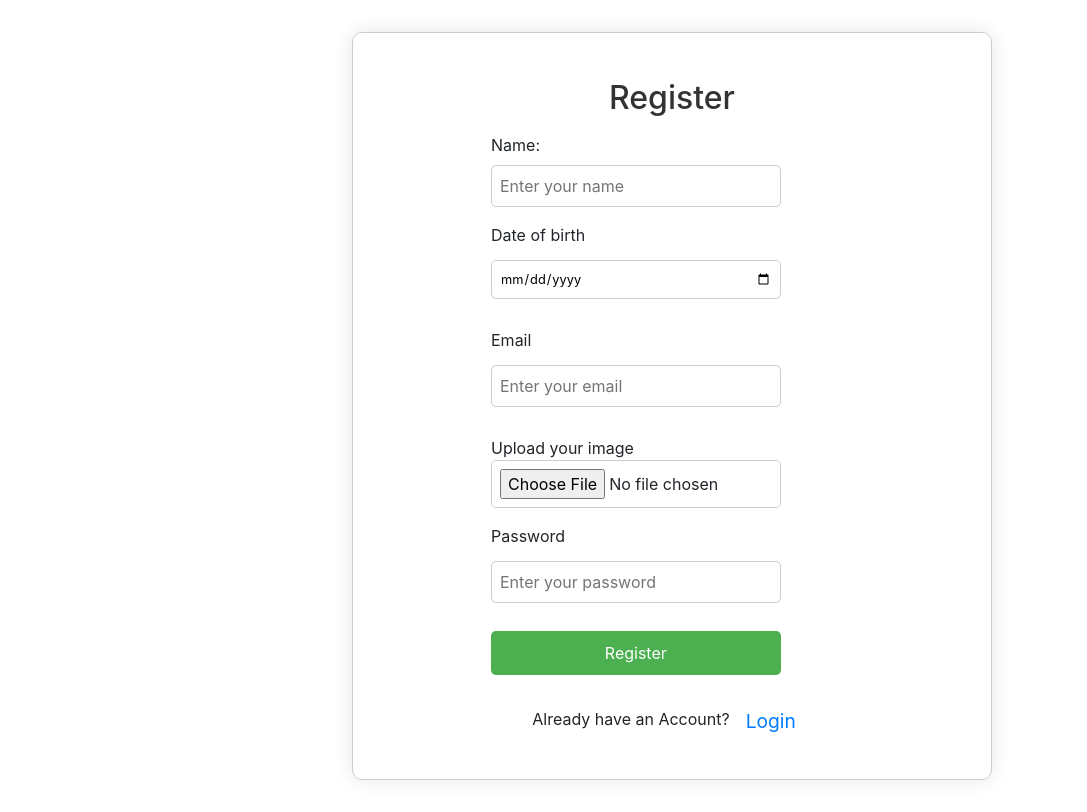
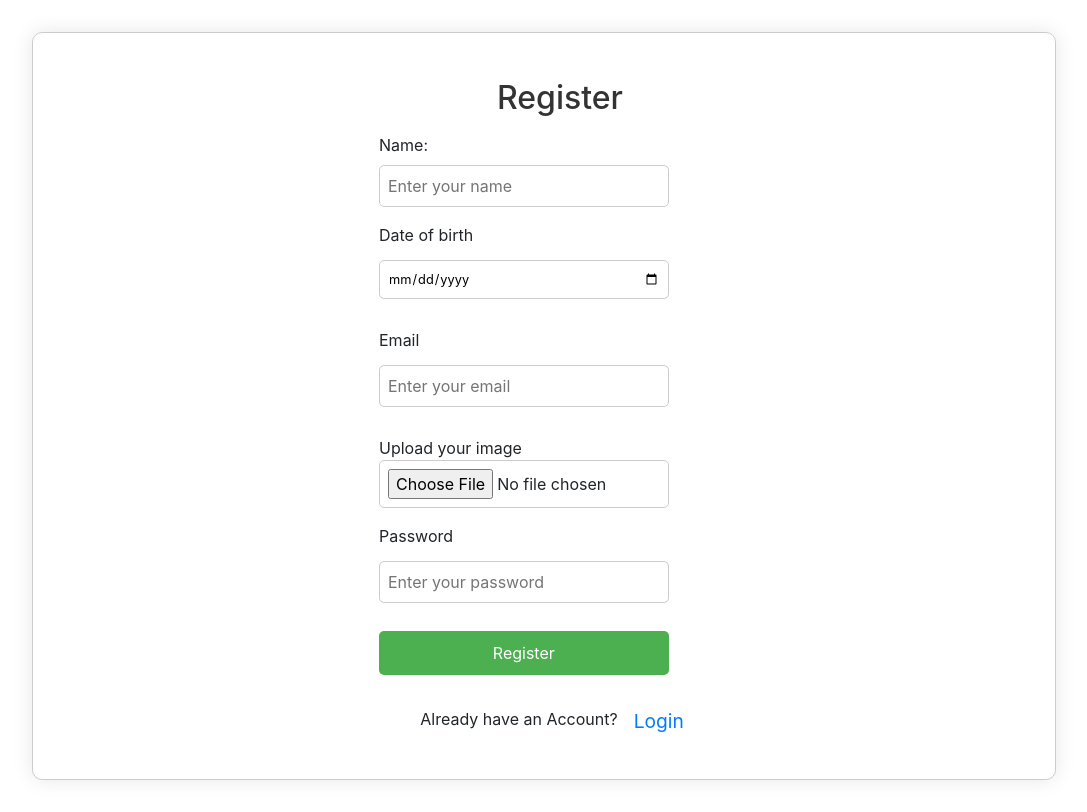
Before and after one commit to Pamphilemkp/car-reservation-frontend, a React (Create React App) app: page /register in a window 1280 px wide. Shown: the whole page, without its empty margins (96-1183 px from the left). Built offline with nearby package versions, Linux system fonts and the light colour scheme.

Commit message:
fix some style

```diff
--- a/src/components/auth/Register.css
+++ b/src/components/auth/Register.css
@@ -2,7 +2,7 @@ form {
   display: flex;
   flex-direction: column;
   align-items: center;
-  width: 50%;
+  width: 80%;
   margin: 2rem auto;
   border: 1px solid #ccc;
   border-radius: 10px;
@@ -10,7 +10,11 @@ form {
   overflow: hidden;
   transition: all 0.3s ease;
   position: relative;
-  left: 10%;
+  left: 0;
+}
+
+.Form-container {
+  margin-left: 2rem;
 }
 
 form:hover {
```
